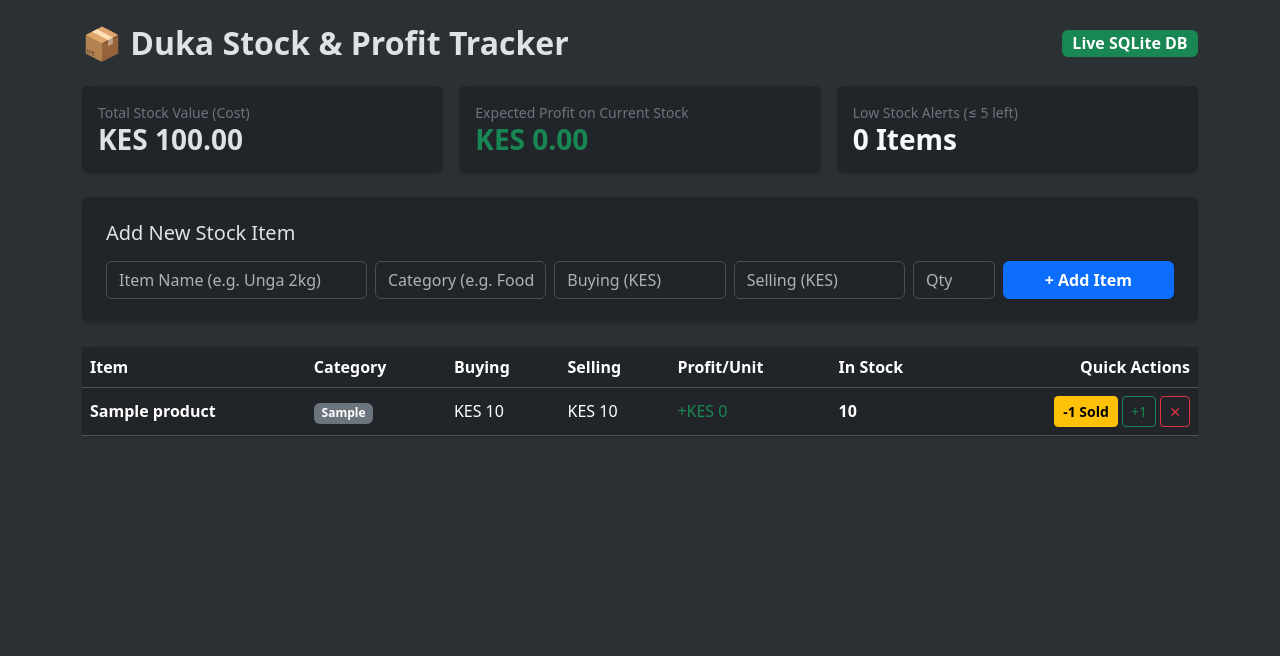
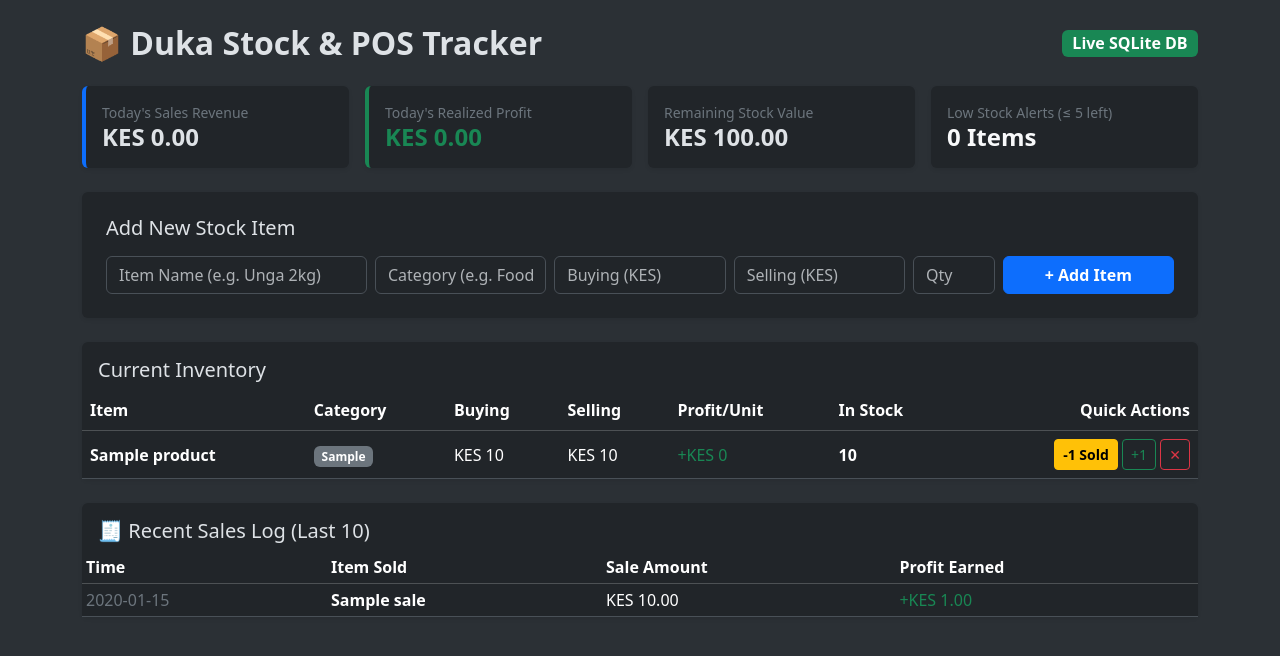
Before and after one commit to MercyMiraj/Duka-Stock-Profit-Tracker, a Flask app: page / in a window 1280 px wide. Shown: the top 656 px of the page. Run offline with Flask 3, Linux system fonts and the light colour scheme; tables that the repository leaves empty hold one stand-in row (values such as "Sample post").

Commit message:
index.html

```diff
--- a/templates/index.html
+++ b/templates/index.html
@@ -3,36 +3,42 @@
 <head>
     <meta charset="UTF-8">
     <meta name="viewport" content="width=device-width, initial-scale=1.0">
-    <title>Duka Stock & Profit Tracker</title>
+    <title>Duka Stock & POS Tracker</title>
     <link href="https://cdn.jsdelivr.net/npm/bootstrap@5.3.3/dist/css/bootstrap.min.css" rel="stylesheet">
 </head>
 <body class="bg-body-tertiary">
 <div class="container py-4">
     <div class="d-flex justify-content-between align-items-center mb-4">
-        <h2 class="fw-bold mb-0">📦 Duka Stock & Profit Tracker</h2>
+        <h2 class="fw-bold mb-0">📦 Duka Stock & POS Tracker</h2>
         <span class="badge bg-success fs-6">Live SQLite DB</span>
     </div>
 
-    <!-- Summary Cards -->
+    <!-- Today's Sales & Inventory Summary Cards -->
     <div class="row g-3 mb-4">
-        <div class="col-md-4">
-            <div class="card border-0 shadow-sm p-3">
-                <small class="text-secondary">Total Stock Value (Cost)</small>
-                <h3 class="fw-bold mb-0">KES {{ "{:,.2f}".format(total_cost) }}</h3>
+        <div class="col-md-3">
+            <div class="card border-0 shadow-sm p-3 border-start border-4 border-primary">
+                <small class="text-secondary">Today's Sales Revenue</small>
+                <h4 class="fw-bold mb-0">KES {{ "{:,.2f}".format(today_revenue) }}</h4>
             </div>
         </div>
-        <div class="col-md-4">
-            <div class="card border-0 shadow-sm p-3">
-                <small class="text-secondary">Expected Profit on Current Stock</small>
-                <h3 class="fw-bold text-success mb-0">KES {{ "{:,.2f}".format(expected_profit) }}</h3>
+        <div class="col-md-3">
+            <div class="card border-0 shadow-sm p-3 border-start border-4 border-success">
+                <small class="text-secondary">Today's Realized Profit</small>
+                <h4 class="fw-bold text-success mb-0">KES {{ "{:,.2f}".format(today_profit) }}</h4>
             </div>
         </div>
-        <div class="col-md-4">
+        <div class="col-md-3">
+            <div class="card border-0 shadow-sm p-3">
+                <small class="text-secondary">Remaining Stock Value</small>
+                <h4 class="fw-bold mb-0">KES {{ "{:,.2f}".format(total_cost) }}</h4>
+            </div>
+        </div>
+        <div class="col-md-3">
             <div class="card border-0 shadow-sm p-3">
                 <small class="text-secondary">Low Stock Alerts (≤ 5 left)</small>
-                <h3 class="fw-bold {{ 'text-danger' if low_stock_count > 0 else 'text-light' }} mb-0">
+                <h4 class="fw-bold {{ 'text-danger' if low_stock_count > 0 else 'text-light' }} mb-0">
                     {{ low_stock_count }} Items
-                </h3>
+                </h4>
             </div>
         </div>
     </div>
@@ -63,7 +69,10 @@
     </div>
 
     <!-- Inventory Table -->
-    <div class="card border-0 shadow-sm">
+    <div class="card border-0 shadow-sm mb-4">
+        <div class="card-header bg-transparent border-0 pt-3">
+            <h5 class="mb-0">Current Inventory</h5>
+        </div>
         <div class="table-responsive">
             <table class="table table-hover align-middle mb-0">
                 <thead class="table-dark">
@@ -93,7 +102,7 @@
                         </td>
                         <td class="text-end">
                             <form action="/update/{{ item['id'] }}/sell" method="POST" class="d-inline">
-                                <button class="btn btn-sm btn-warning fw-semibold">-1 Sold</button>
+                                <button class="btn btn-sm btn-warning fw-semibold" {{ 'disabled' if item['quantity'] == 0 else '' }}>-1 Sold</button>
                             </form>
                             <form action="/update/{{ item['id'] }}/restock" method="POST" class="d-inline">
                                 <button class="btn btn-sm btn-outline-success">+1</button>
@@ -112,6 +121,39 @@
             </table>
         </div>
     </div>
+
+    <!-- Recent Sales Log -->
+    <div class="card border-0 shadow-sm">
+        <div class="card-header bg-transparent border-0 pt-3">
+            <h5 class="mb-0">🧾 Recent Sales Log (Last 10)</h5>
+        </div>
+        <div class="table-responsive">
+            <table class="table table-sm table-hover align-middle mb-0">
+                <thead class="table-dark">
+                    <tr>
+                        <th>Time</th>
+                        <th>Item Sold</th>
+                        <th>Sale Amount</th>
+                        <th>Profit Earned</th>
+                    </tr>
+                </thead>
+                <tbody>
+                    {% for sale in recent_sales %}
+                    <tr>
+                        <td class="text-secondary">{{ sale['sold_at'] }}</td>
+                        <td class="fw-semibold">{{ sale['product_name'] }}</td>
+                        <td>KES {{ "{:,.2f}".format(sale['sale_price']) }}</td>
+                        <td class="text-success">+KES {{ "{:,.2f}".format(sale['profit']) }}</td>
+                    </tr>
+                    {% else %}
+                    <tr>
+                        <td colspan="4" class="text-center py-3 text-secondary">No sales recorded yet. Click "-1 Sold" on an item to log a sale!</td>
+                    </tr>
+                    {% endfor %}
+                </tbody>
+            </table>
+        </div>
+    </div>
 </div>
 </body>
 </html>
```
